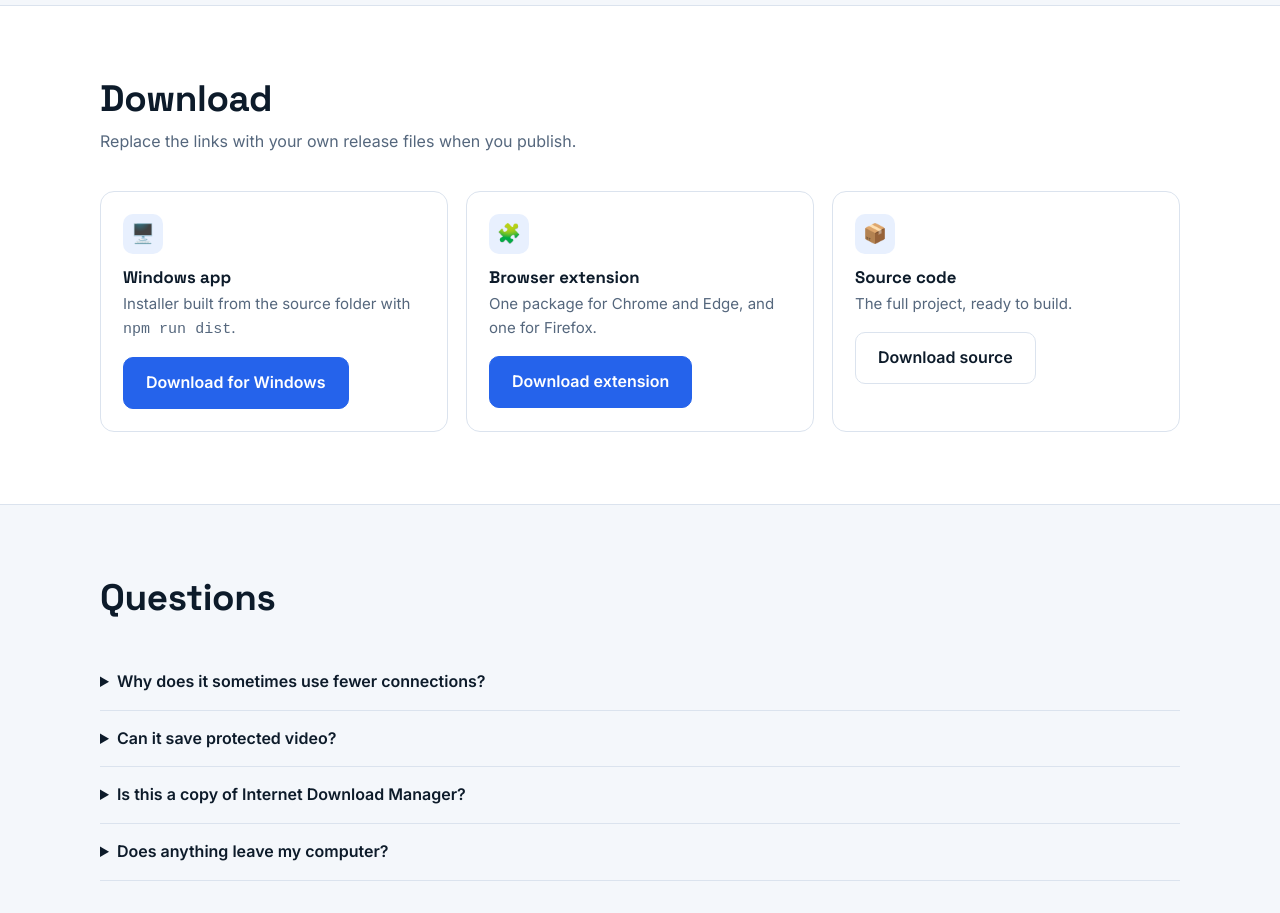
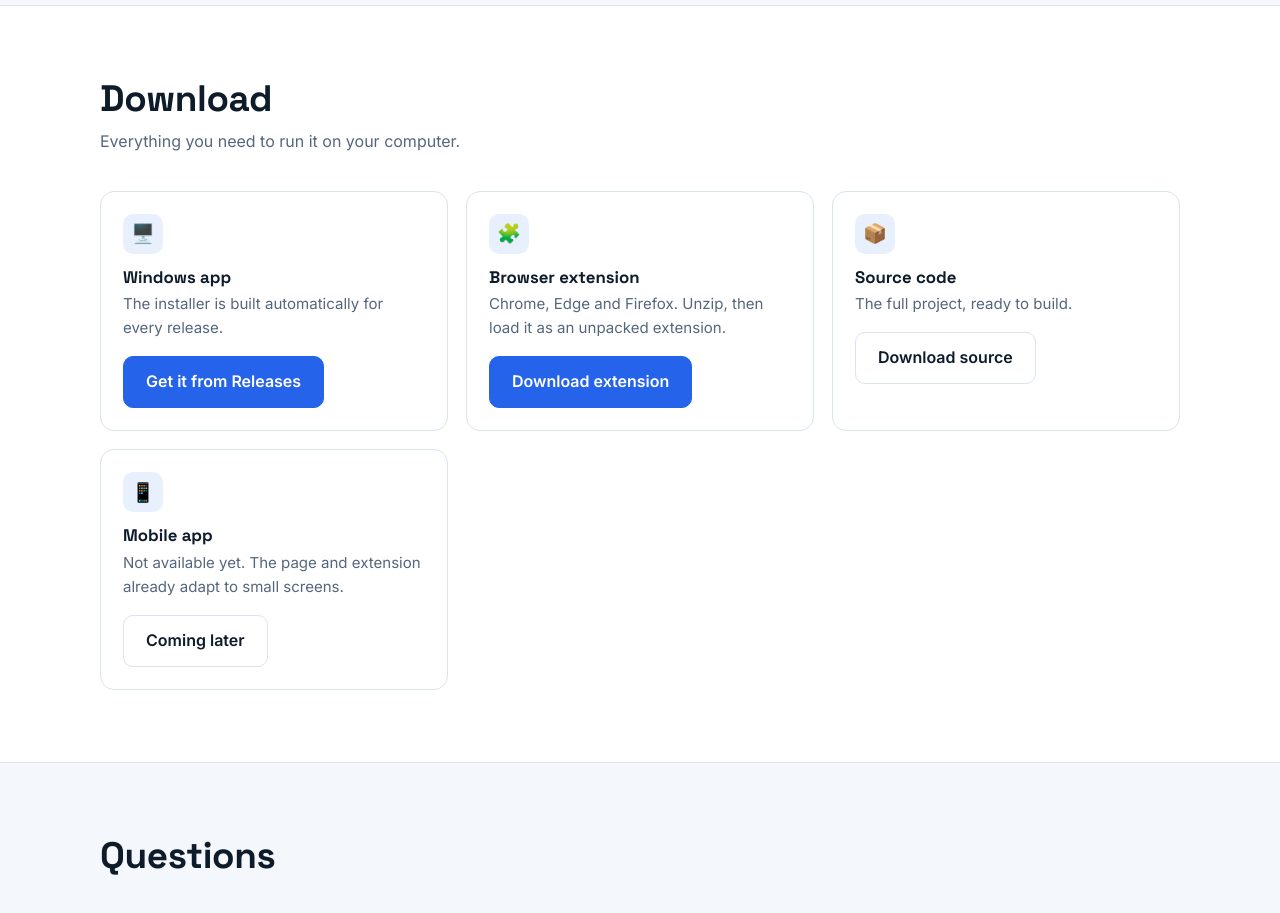
Before and after one commit to stalker-one/velociget, a browser extension: page website/index.html in a window 1280 px wide. Shown: the part 4440-5353 px from the top of the page. Drawn offline with Linux system fonts and the light colour scheme.

Commit message:
Release workflow, downloads folder and download links
Co-Authored-By: Claude Sonnet 5.5 <noreply@anthropic.com>
Claude-Session: https://claude.ai/code/session_01ACeN415s6J4qsf1GiMbiAn

```diff
--- a/website/index.html
+++ b/website/index.html
@@ -152,11 +152,12 @@ then hover any video.</pre><p>Click the button over the video, or use the toolba
 </div></section>
 
 <section id="download" style="background:var(--surface);border-block:1px solid var(--line)"><div class="wrap">
-  <div class="sec-h"><h2>Download</h2><p>Replace the links with your own release files when you publish.</p></div>
+  <div class="sec-h"><h2>Download</h2><p>Everything you need to run it on your computer.</p></div>
   <div class="dl">
-    <div class="card"><div class="ic">🖥️</div><h3>Windows app</h3><p>Installer built from the source folder with <code>npm run dist</code>.</p><a class="btn" href="downloads/IDM-By-Encodal-Setup.exe">Download for Windows</a></div>
-    <div class="card"><div class="ic">🧩</div><h3>Browser extension</h3><p>One package for Chrome and Edge, and one for Firefox.</p><a class="btn" href="downloads/idm-by-encodal-extension.zip">Download extension</a></div>
-    <div class="card"><div class="ic">📦</div><h3>Source code</h3><p>The full project, ready to build.</p><a class="btn alt" href="downloads/idm-by-encodal-source.zip">Download source</a></div>
+    <div class="card"><div class="ic">🖥️</div><h3>Windows app</h3><p>The installer is built automatically for every release.</p><a class="btn" href="https://github.com/stalker-one/velociget/releases/latest">Get it from Releases</a></div>
+    <div class="card"><div class="ic">🧩</div><h3>Browser extension</h3><p>Chrome, Edge and Firefox. Unzip, then load it as an unpacked extension.</p><a class="btn" href="downloads/idm-by-encodal-extension.zip" download>Download extension</a></div>
+    <div class="card"><div class="ic">📦</div><h3>Source code</h3><p>The full project, ready to build.</p><a class="btn alt" href="downloads/idm-by-encodal-source.zip" download>Download source</a></div>
+    <div class="card"><div class="ic">📱</div><h3>Mobile app</h3><p>Not available yet. The page and extension already adapt to small screens.</p><span class="btn alt" aria-disabled="true">Coming later</span></div>
   </div>
 </div></section>
 
```
Also changed, not shown: .github/workflows/release.yml (added), 2 other files.
